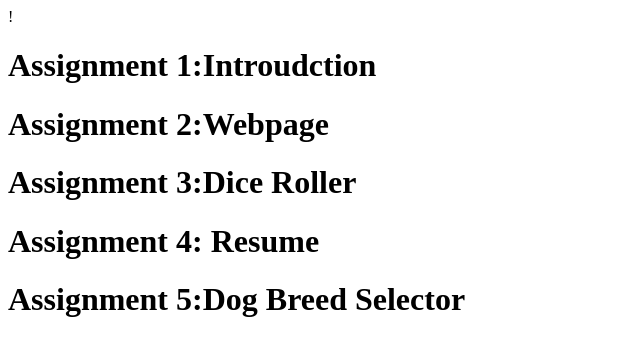
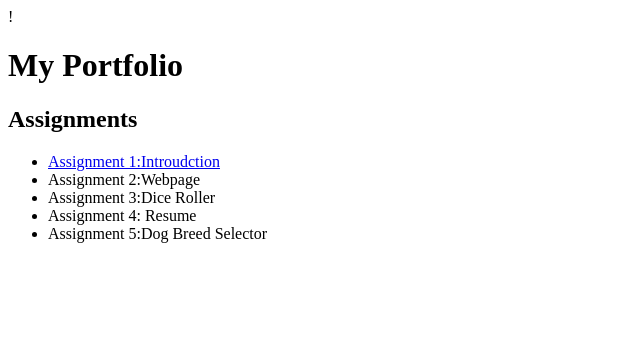
Before and after one commit to tomolon2/node-js-on-azure-test, a website: page static/index.html in a window 1280 px wide. Shown: the whole page, without its empty margins (0-640 px from the left). Drawn offline with Linux system fonts and the light colour scheme.

Commit message:
Update portfolio homepage and Assignment 1 introduction page

```diff
--- a/static/index.html
+++ b/static/index.html
@@ -7,15 +7,18 @@
 <meta name = "viewport" content = "width =device-width, initial-scale=1.0">
 <meta http-equiv="refresh" content ="30">
 <head>
-    <title>My Portfolio</title>
+    <title>TomaSaji Portfolio</title>
 </head>
 <body>
-<h1> Assignment 1:Introudction</h1>
-<h1>Assignment 2:Webpage</h1>
-<h1>Assignment 3:Dice Roller</h1>
-<h1>Assignment 4: Resume</h1>
-<h1>Assignment 5:Dog Breed Selector</h1>
-
+<h1>My Portfolio</h1>
+<h2>Assignments</h2>
+ <ul>
+     <li> <a href ="Introductions/intro.html"> Assignment 1:Introudction </a></li>
+     <li>Assignment 2:Webpage</li>
+     <li>Assignment 3:Dice Roller</li>
+     <li>Assignment 4: Resume</li>
+     <li>Assignment 5:Dog Breed Selector</li>
+</ul>
 </body>
 
 
```
